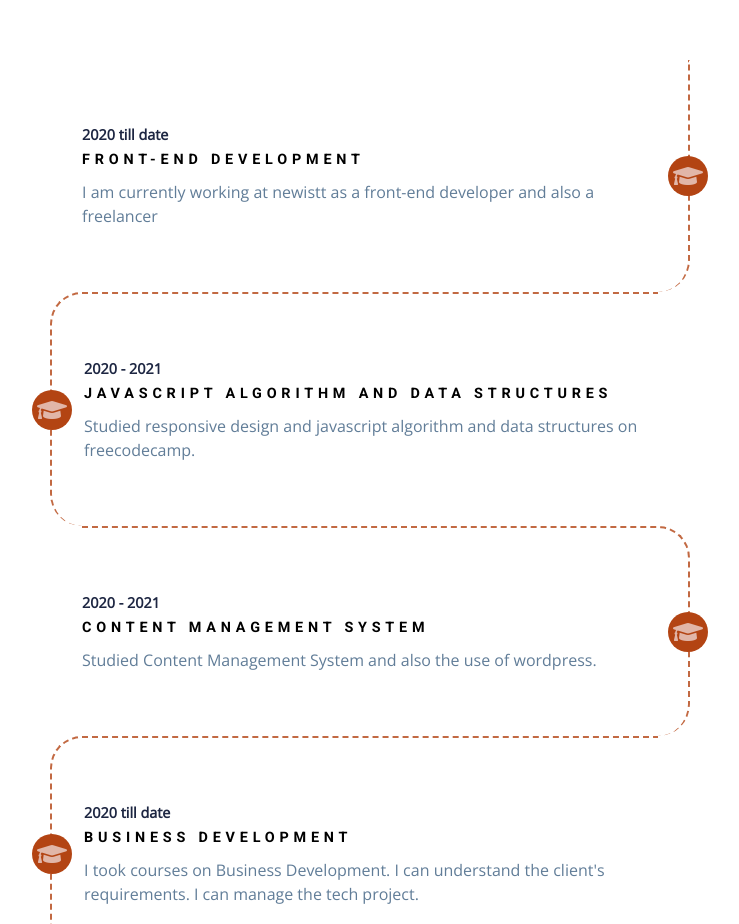
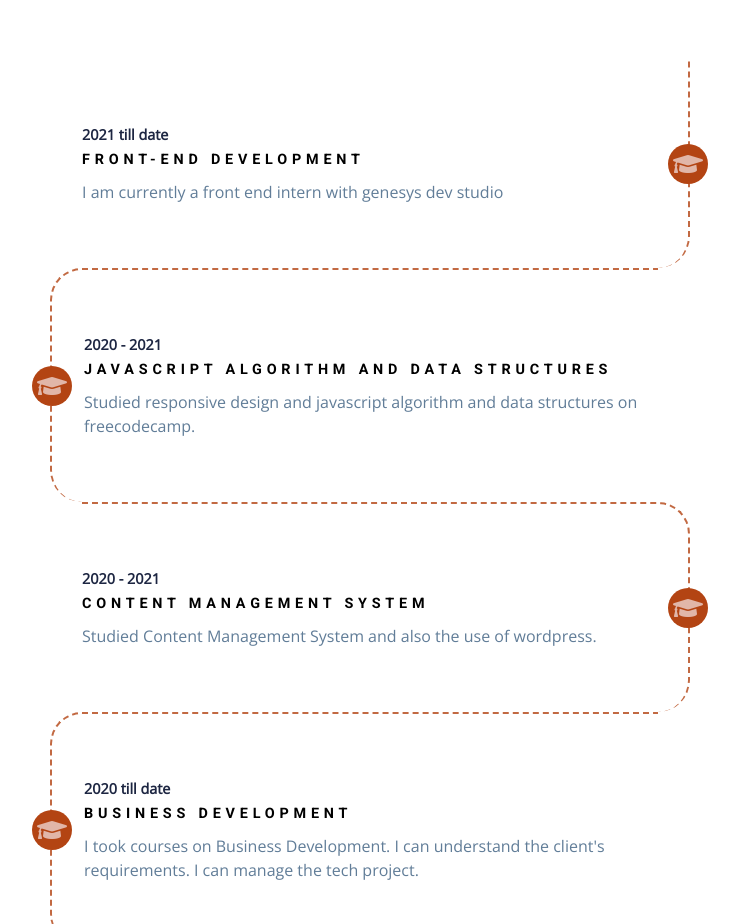
Before and after one commit to cheedie/my-portfolio-website, a plain HTML site: page index.html in a window 1280 px wide. Shown: the part 4423-5347 px from the top of the page, without its empty margins (270-1009 px from the left). Drawn offline with nearby package versions, Linux system fonts and the light colour scheme.

Commit message:
experience

```diff
--- a/index.html
+++ b/index.html
@@ -377,9 +377,9 @@
         </div>
         <div class="experience-center section">
             <article class="experience-item">
-                <h5>2020 till date</h5>
+                <h5>2021 till date</h5>
                 <h4>FRONT-END DEVELOPMENT</h4>
-                <p>I am currently working at newistt as a front-end developer and also a freelancer</p>
+                <p>I am currently a front end intern with genesys dev studio</p>
                 <span class="grad-icon"><i class="fas fa-graduation-cap"></i></span>
             </article>
             <article class="experience-item">
```
